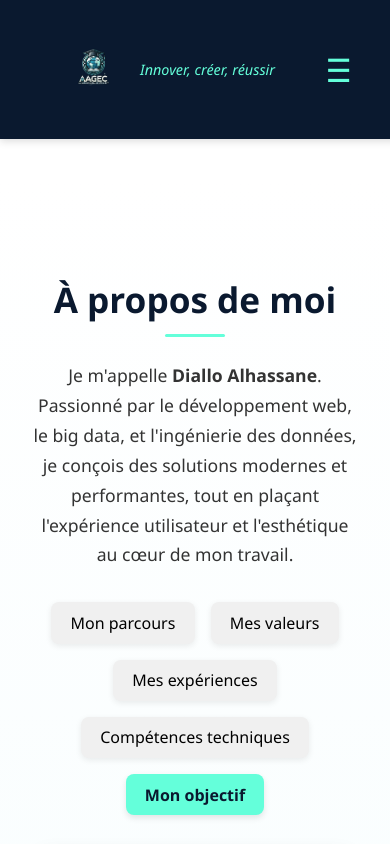
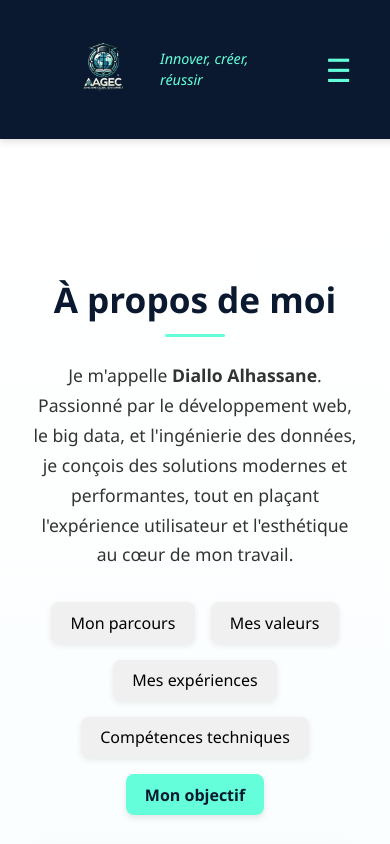
Before and after one commit to alhassaneDialloEtudiant/mon-portfolio, a React (Vite) app: page /mon-portfolio/apropos in a window 390 px wide. Shown: the top 844 px of the page. Built offline with nearby package versions, Linux system fonts and the light colour scheme.

Commit message:
Correction de la navbar pour améliorer la visibilité sur mobile

```diff
--- a/src/pages/Navbar.jsx
+++ b/src/pages/Navbar.jsx
@@ -1,16 +1,33 @@
 import { NavLink } from 'react-router-dom';
-import { useState } from 'react';
+import { useState, useEffect } from 'react';
 import logo from '../assets/photos/logo.png'; // Ton logo
 import '../styles/Navbar.css'; // Le CSS mis à jour
 
 function Navbar() {
   const [isOpen, setIsOpen] = useState(false);
+  const [isScrollingDown, setIsScrollingDown] = useState(false);
+  const [lastScrollY, setLastScrollY] = useState(0);
 
   const toggleMenu = () => setIsOpen(!isOpen);
   const closeMenu = () => setIsOpen(false);
 
+  useEffect(() => {
+    const handleScroll = () => {
+      const currentScrollY = window.scrollY;
+      if (currentScrollY > lastScrollY && currentScrollY > 50) {
+        setIsScrollingDown(true); // Masquer la navbar
+      } else {
+        setIsScrollingDown(false); // Afficher la navbar
+      }
+      setLastScrollY(currentScrollY);
+    };
+
+    window.addEventListener('scroll', handleScroll);
+    return () => window.removeEventListener('scroll', handleScroll);
+  }, [lastScrollY]);
+
   return (
-    <nav className="navbar">
+    <nav className={`navbar ${isScrollingDown ? 'navbar--hidden' : ''}`}>
       <div className="navbar__container">
         {/* Logo + slogan */}
         <div className="navbar__branding" onClick={closeMenu}>
--- a/src/styles/Navbar.css
+++ b/src/styles/Navbar.css
@@ -10,14 +10,11 @@
   top: 0;
   z-index: 1000;
   box-shadow: 0 2px 8px rgba(0, 0, 0, 0.15);
+  transition: transform 0.3s ease, background-color 0.3s ease, box-shadow 0.3s ease;
 }
 
-.navbar__container {
-  width: 100%;
-  max-width: 1300px;
-  display: flex;
-  justify-content: space-between;
-  align-items: center;
+.navbar--hidden {
+  transform: translateY(-100%); /* Masque la navbar */
 }
 
 /* LOGO ET SLOGAN */
@@ -29,14 +26,19 @@
 }
 
 .navbar__logo {
-  width: 80px;
+  width: 100px; /* Augmentation de la taille du logo */
   height: auto;
+  transition: transform 0.3s ease;
+}
+
+.navbar__logo:hover {
+  transform: scale(1.1); /* Animation au survol */
 }
 
 .navbar__slogan {
   color: #64ffda;
   font-style: italic;
-  font-size: 1.1rem;
+  font-size: 1.2rem; /* Augmentation de la taille du slogan */
   font-weight: 500;
 }
 
@@ -84,7 +86,7 @@
 /* RESPONSIVE */
 @media (max-width: 768px) {
   .navbar__links {
-    position: absolute;
+    position: fixed;
     top: 70px;
     right: 0;
     background-color: #0a192f;
@@ -97,6 +99,7 @@
     opacity: 0;
     visibility: hidden;
     transition: transform 0.5s ease, opacity 0.5s ease, visibility 0.5s ease;
+    z-index: 999;
   }
 
   .navbar__links.open {
@@ -110,7 +113,7 @@
   }
 
   .navbar__logo {
-    width: 60px; /* Logo plus petit sur mobile */
+    width: 80px; /* Logo légèrement plus petit sur mobile */
   }
 
   .navbar__slogan {
```
